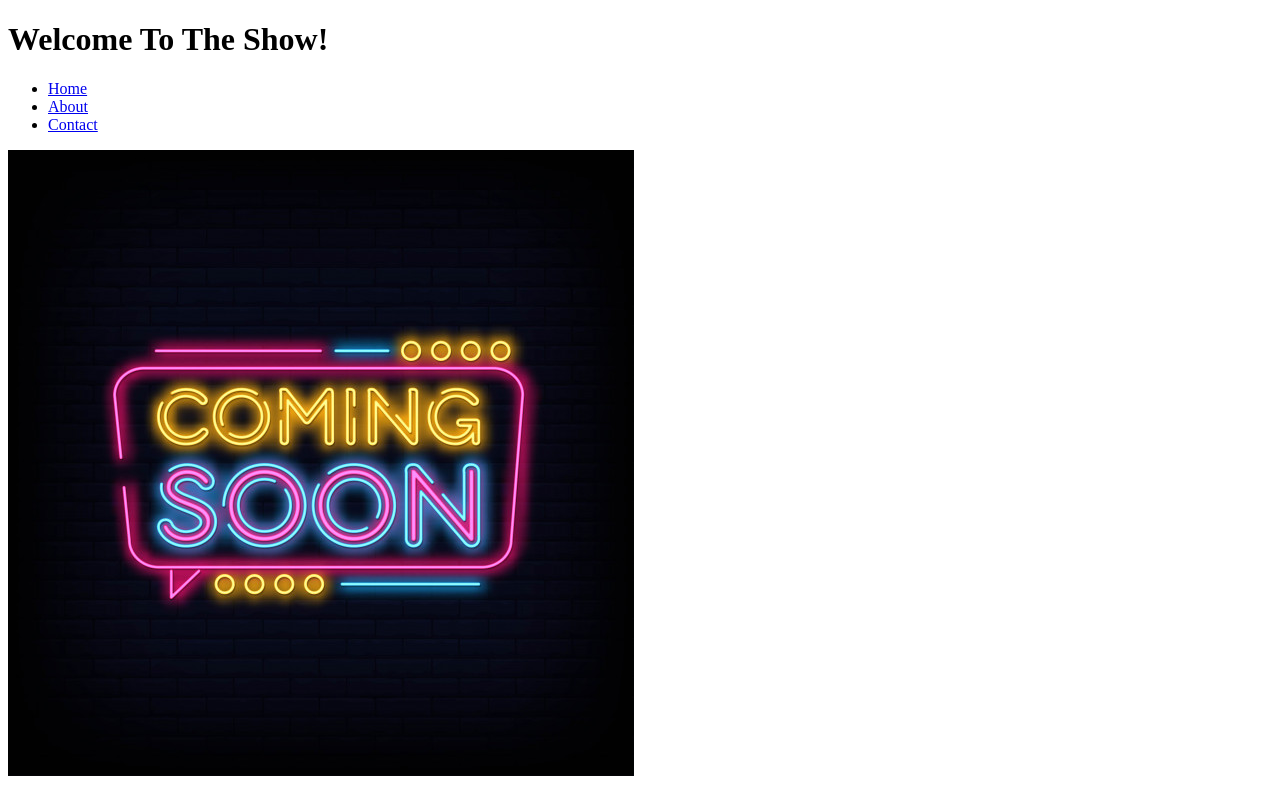
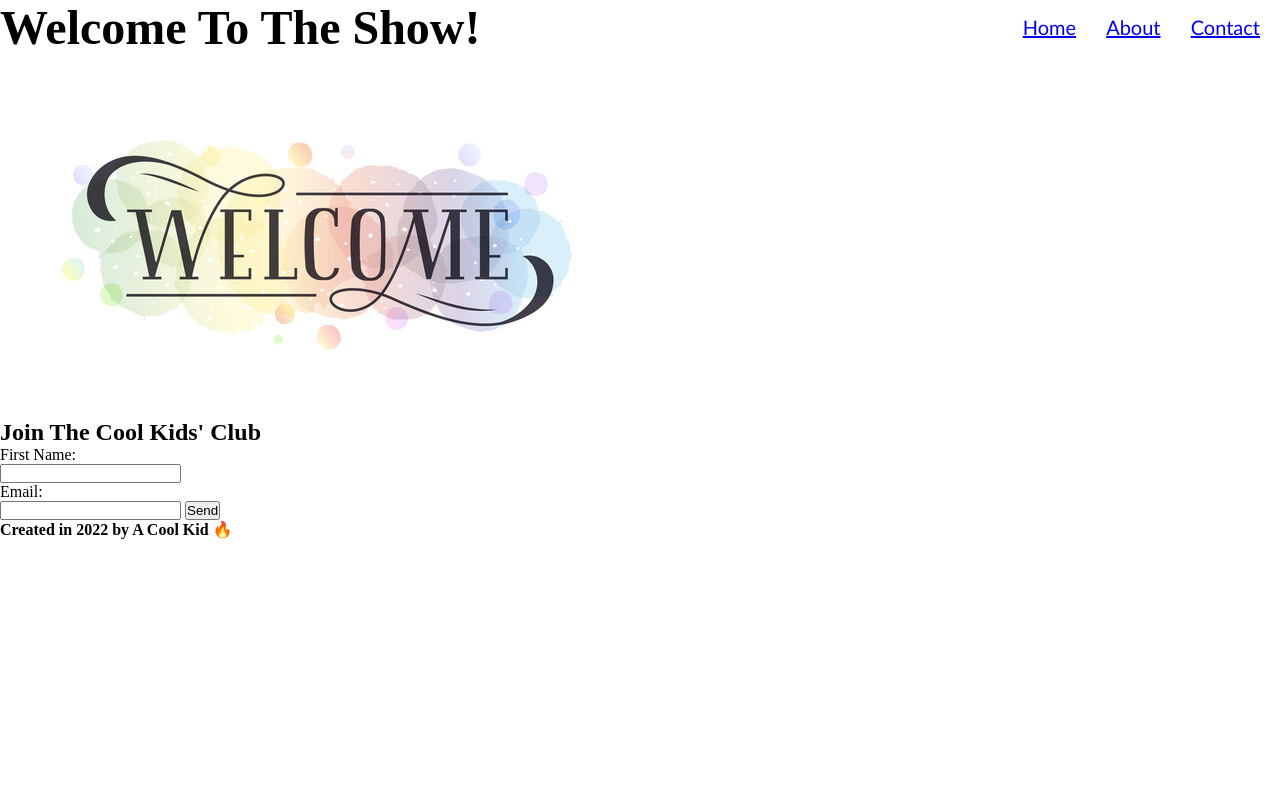
Before and after one commit to ssbbgm/my-first-landing-page, a plain HTML site: page index.html in a window 1280 px wide. Shown: the top 797 px of the page. Drawn offline with Linux system fonts and the light colour scheme.

Commit message:
added a new image to the folder, to the page, and added some CSS to the stylesheet

```diff
--- a/assets/css/style.css
+++ b/assets/css/style.css
@@ -0,0 +1,34 @@
+* {
+    box-sizing: border-box;
+    padding: 0%;
+    margin: 0%;
+}
+
+
+header {
+    padding: 0%;
+    font-family: 'Times New Roman', Times, serif;
+}
+
+header h1 {
+    display: inline-block;
+    font-size: 48px;
+}
+
+
+header nav {
+    padding-top: 15px;
+    margin-right: 20px;
+    float: right;
+    font-family: 'Gill Sans', 'Gill Sans MT', Calibri, 'Trebuchet MS', sans-serif;
+    font-size: 20px;
+}
+
+header nav ul {
+    list-style-type: none;
+}
+
+header nav ul li {
+    display: inline-block;
+    margin-left: 25px;
+}
--- a/index.html
+++ b/index.html
@@ -8,7 +8,7 @@
     <title>My First Landing Page</title>
 </head>
 <body>
-    <header">
+    <header>
         <h1>Welcome To The Show!</h1>
         <nav>
             <ul>
@@ -24,7 +24,9 @@
             </ul>
         </nav>
     </header>
-    <img src="./assets/images/coming-soon-neon.jpeg" alt="Coming Soon">
+    <figure class="hero">
+    <img src="./assets/images/welcome.jpeg" alt="Coming Soon">
+    </figure>
     <h2>Join The Cool Kids' Club</h2>
     <form>
         <label for="fname">First Name:</label><br>
```
Also changed, not shown: assets/images/coming-soon-banner-design-vector-27517197.jpeg, assets/images/welcome.jpeg (added).
